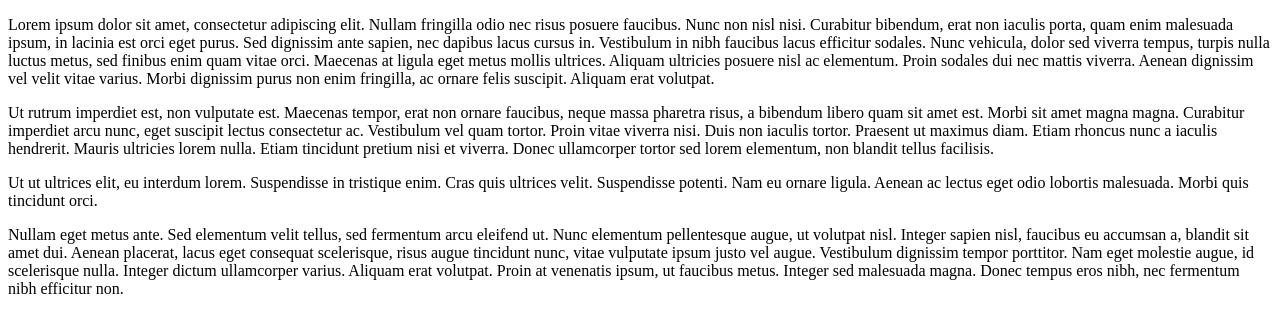
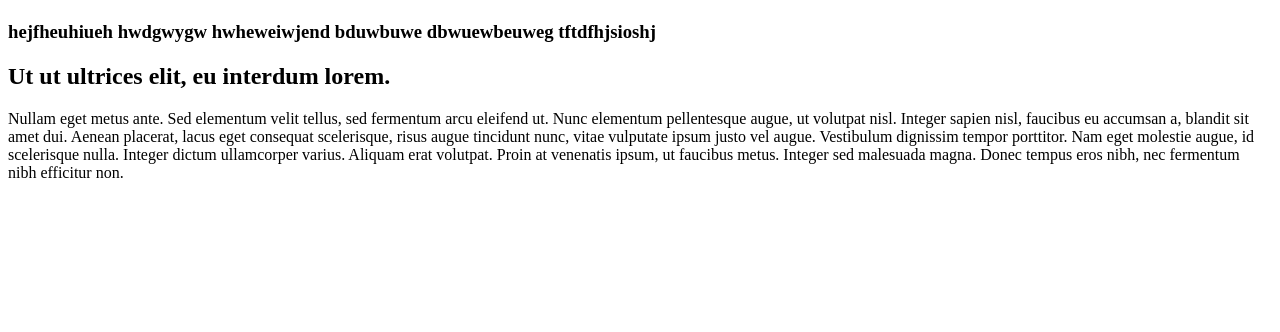
Before and after one commit to awaleee2/My_First_Portfolio, a plain HTML site: page html_basic/base_index.html in a window 1280 px wide. Drawn offline with Linux system fonts and the light colour scheme.

Commit message:
Update base_index.html

```diff
--- a/html_basic/base_index.html
+++ b/html_basic/base_index.html
@@ -6,11 +6,9 @@
     <title>Document</title>
 </head>
 <body>
-   <p> Lorem ipsum dolor sit amet, consectetur adipiscing elit. Nullam fringilla odio nec risus posuere faucibus. Nunc non nisl nisi. Curabitur bibendum, erat non iaculis porta, quam enim malesuada ipsum, in lacinia est orci eget purus. Sed dignissim ante sapien, nec dapibus lacus cursus in. Vestibulum in nibh faucibus lacus efficitur sodales. Nunc vehicula, dolor sed viverra tempus, turpis nulla luctus metus, sed finibus enim quam vitae orci. Maecenas at ligula eget metus mollis ultrices. Aliquam ultricies posuere nisl ac elementum. Proin sodales dui nec mattis viverra. Aenean dignissim vel velit vitae varius. Morbi dignissim purus non enim fringilla, ac ornare felis suscipit. Aliquam erat volutpat.</p>
-
-<p>Ut rutrum imperdiet est, non vulputate est. Maecenas tempor, erat non ornare faucibus, neque massa pharetra risus, a bibendum libero quam sit amet est. Morbi sit amet magna magna. Curabitur imperdiet arcu nunc, eget suscipit lectus consectetur ac. Vestibulum vel quam tortor. Proin vitae viverra nisi. Duis non iaculis tortor. Praesent ut maximus diam. Etiam rhoncus nunc a iaculis hendrerit. Mauris ultricies lorem nulla. Etiam tincidunt pretium nisi et viverra. Donec ullamcorper tortor sed lorem elementum, non blandit tellus facilisis.</p>
-
-<p>Ut ut ultrices elit, eu interdum lorem. Suspendisse in tristique enim. Cras quis ultrices velit. Suspendisse potenti. Nam eu ornare ligula. Aenean ac lectus eget odio lobortis malesuada. Morbi quis tincidunt orci.</p>
+   <p><h1></h1></p>
+    <p><h3>hejfheuhiueh hwdgwygw hwheweiwjend bduwbuwe dbwuewbeuweg tftdfhjsioshj </h3></p>
+    <p><h2>Ut ut ultrices elit, eu interdum lorem.</h2> </p>
 
 <p>Nullam eget metus ante. Sed elementum velit tellus, sed fermentum arcu eleifend ut. Nunc elementum pellentesque augue, ut volutpat nisl. Integer sapien nisl, faucibus eu accumsan a, blandit sit amet dui. Aenean placerat, lacus eget consequat scelerisque, risus augue tincidunt nunc, vitae vulputate ipsum justo vel augue. Vestibulum dignissim tempor porttitor. Nam eget molestie augue, id scelerisque nulla. Integer dictum ullamcorper varius. Aliquam erat volutpat. Proin at venenatis ipsum, ut faucibus metus. Integer sed malesuada magna. Donec tempus eros nibh, nec fermentum nibh efficitur non.</p>
 </body>
```
